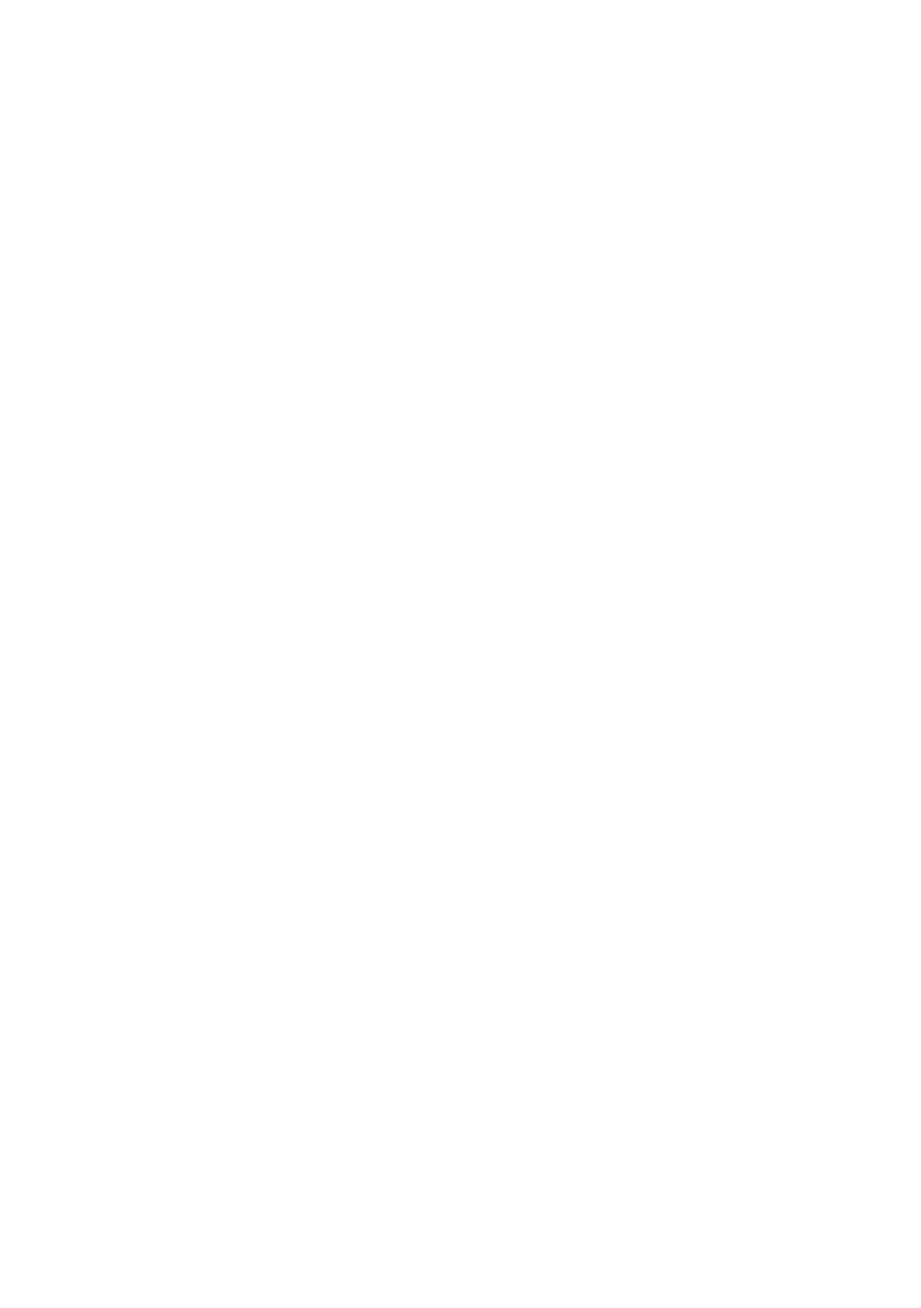
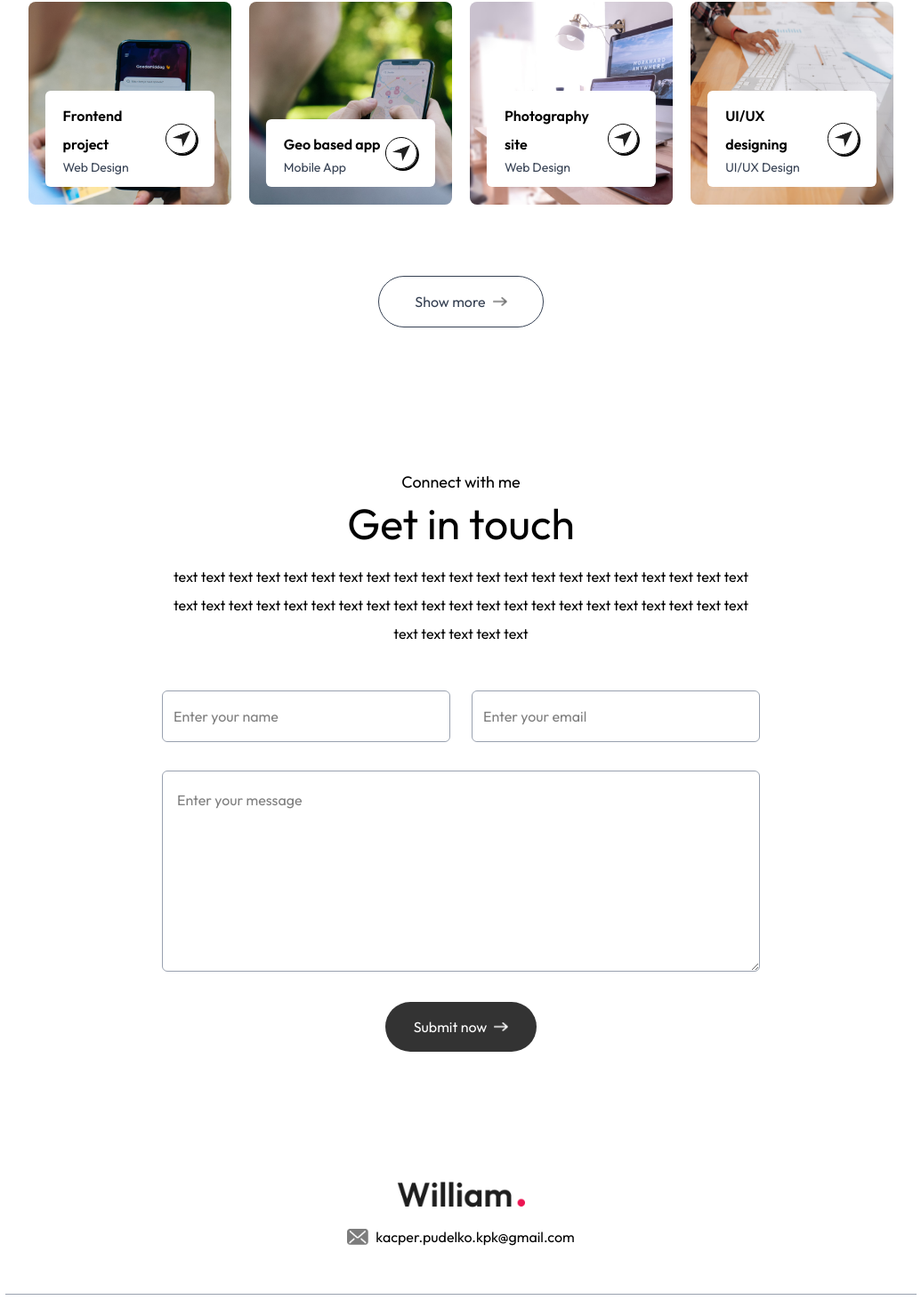
Before and after one commit to Twiggiermaen21/portfolio, a Next.js app: page / in a window 1280 px wide. Shown: the part 2613-4083 px from the top of the page at 89% size, without its empty margins (122-1157 px from the left). Before the commit the page ends 2327 px from the top, so only its background shows below. Built offline with nearby package versions, Linux system fonts and the light colour scheme; a web font is replaced by a local one.

Commit message:
all components done

```diff
--- /dev/null
+++ b/app/components/Contact.jsx
@@ -0,0 +1,64 @@
+import { assets } from '@/assets/assets'
+import Image from 'next/image'
+import React from 'react'
+const ACCESS_KEY = 'ee145193-840e-4fa5-a136-2c2a07d34a01';
+const Contact = () => {
+    const [result, setResult] = React.useState("");
+
+    const onSubmit = async (event) => {
+        event.preventDefault();
+        setResult("Sending....");
+        const formData = new FormData(event.target);
+
+        formData.append("access_key", ACCESS_KEY);
+
+        const response = await fetch("https://api.web3forms.com/submit", {
+            method: "POST",
+            body: formData
+        });
+
+        const data = await response.json();
+
+        if (data.success) {
+            setResult("Form Submitted Successfully");
+            event.target.reset();
+        } else {
+            console.log("Error", data);
+            setResult(data.message);
+        }
+    };
+
+
+    return (
+        <div id='contact' className='w-full px-[12%] py-10 scroll-mt-20 bg-[url("/footer-bg-color.png")] bg-no-repeat bg-center bg-[lenght:90%_auto]'>
+            <h4 className='text-center mb-2 text-lg font-Ovo'>Connect with me</h4>
+            <h2 className='text-center text-5xl font-Ovo'>Get in touch</h2>
+
+            <p className='text-center max-w-2xl mx-auto mt-5 mb-12 font-Ovo'> text text text text text text text text text text text text text text text text text text text text text text text text text text
+                text text text text text text text text text text text text text text text text text text text text text </p>
+
+            <form onSubmit={onSubmit} className='max-w-2xl mx-auto'>
+                <div className='grid grid-cols-[repeat(auto-fit,minmax(200px,1fr))] gap-6 mt-10 mb-8'>
+                    <input name='name' type="text" placeholder='Enter your name' required
+                        className='flex-1 p-3 outline-none border-[0.5px] border-gray-400 rounded-md bg-white' />
+                    <input name='email' type="email" placeholder='Enter your email' required
+                        className='flex-1 p-3 outline-none border-[0.5px] border-gray-400 rounded-md bg-white' />
+
+                </div>
+                <textarea name="message" rows='6' placeholder='Enter your message' required
+                    className='w-full p-4 outline-none border-[0.5px] border-gray-400 rounded-md bg-white mb-6' ></textarea>
+
+                <button type='submit' className='py-3 px-8 w-max flex items-center justify-between gap-2 bg-black/80
+                text-white rounded-full mx-auto hover:bg-black duration-500'>Submit now
+                    <Image src={assets.right_arrow_white} alt='' className='w-4' />
+                </button>
+
+                <p className='mt-4'>{result}</p>
+            </form>
+
+
+        </div>
+    )
+}
+
+export default Contact
--- /dev/null
+++ b/app/components/Footer.jsx
@@ -0,0 +1,28 @@
+import { assets } from '@/assets/assets'
+import Image from 'next/image'
+import React from 'react'
+
+const Footer = () => {
+    return (
+        <div className='mt-20'>
+            <div className='text-center'>
+                <Image src={assets.logo} alt='' className='w-36 mx-auto mb-2' />
+                <div className='w-max flex items-center gap-2 mx-auto'>
+                    <Image src={assets.mail_icon} alt='' className='w-6' />
+                    kacper.pudelko.kpk@gmail.com
+                </div>
+            </div>
+
+            <div className='text-center sm:flex items-center justify-between border-t border-gray-400 mx-[10%] mt-12 py-6'>
+                <p>© 2025 Kacper P. All right reserved.</p>
+                <ul className='flex items-center gap-10 justify-center mt-4 sm:mt-0'>
+                    <li><a target='_blank' href="https://github.com/Twiggiermaen21">GitHub</a></li>
+                    <li><a target='_blank' href="https://github.com/Twiggiermaen21">LinkedIn</a></li>
+                    <li><a target='_blank' href="https://github.com/Twiggiermaen21">Twitter</a></li>
+                </ul>
+            </div>
+        </div>
+    )
+}
+
+export default Footer
--- /dev/null
+++ b/app/components/Work.jsx
@@ -0,0 +1,44 @@
+import { assets, workData } from '@/assets/assets'
+import Image from 'next/image'
+import React from 'react'
+
+const Work = () => {
+    return (
+        <div id='work' className='w-full px-[12%] py-10 scroll-mt-20'>
+            <h4 className='text-center mb-2 text-lg font-Ovo'>My portfolio</h4>
+            <h2 className='text-center text-5xl font-Ovo'>My latest work</h2>
+
+            <p className='text-center max-w-2xl mx-auto mt-5 mb-12 font-Ovo'> text text text text text text text text text text text text text text text text text text text text text text text text text text
+                text text text text text text text text text text text text text text text text text text text text text </p>
+
+
+            <div className='grid grid-cols-[repeat(auto-fit,minmax(200px,1fr))] my-10 gap-5'>
+                {workData.map((project, index) => (
+                    <div className='aspect-square bg-no-repeat bg-cover bg-center rounded-lg relative cursor-pointer
+                     group' key={index} style={{ backgroundImage: `url(${project.bgImage})` }}>
+                        <div className='bg-white w-10/12 rounded-md absolute bottom-5 left-1/2 -translate-x-1/2
+                        py-3 px-5 flex items-center justify-between duration-500 group-hover:bottom-7'>
+                            <div>
+                                <h2 className=' font-semibold'>{project.title}</h2>
+                                <p className='text-sm text-gray-700'>{project.description}</p>
+                            </div>
+                            <div className='border rounded-full border-black w-9 aspect-square flex items-center justify-center shadow-[2px_2px_0_#000] group-hover:bg-lime-300 transition'>
+                                <Image src={assets.send_icon} alt='send icon' className='w-5 ' />
+                            </div>
+                        </div>
+
+                    </div>
+                ))}
+            </div>
+
+            <a href="" className='w-max flex items-center justify-center gap-2 text-gray-700 border-[0.5px]
+             border-gray-700 rounded-full py-3 px-10 mx-auto my-20 hover:bg-lightHover duration-500'>Show more
+                <Image src={assets.right_arrow_bold} alt='Right arrow' className='w-4' />
+
+            </a>
+
+        </div >
+    )
+}
+
+export default Work
--- a/app/page.js
+++ b/app/page.js
@@ -1,8 +1,11 @@
 'use client';
 import About from "./components/About";
+import Contact from "./components/Contact";
+import Footer from "./components/Footer";
 import Header from "./components/Header";
 import Navbar from "./components/Navbar";
 import Services from "./components/Services";
+import Work from "./components/Work";
 
 export default function Home() {
   return (
@@ -11,6 +14,9 @@
       <Header />
       <About />
       <Services />
+      <Work />
+      <Contact />
+      <Footer />
     </>
 
   );
```
